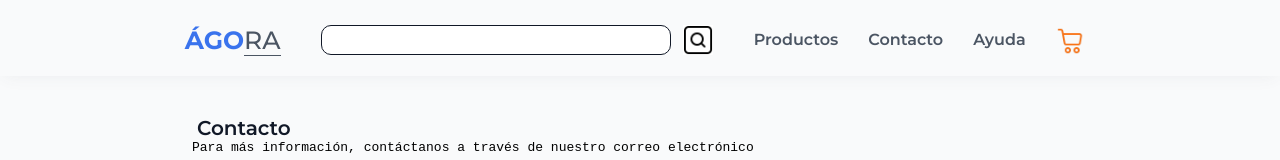
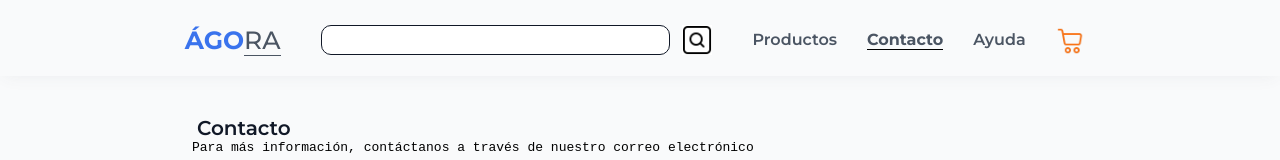
Before and after one commit to LilenAmado/ecommerce_TTech, a React (Vite) app: page /contact in a window 1280 px wide. Shown: the top 160 px of the page. Built offline with nearby package versions, Linux system fonts and the light colour scheme; no server answers.

Commit message:
Active section complete

```diff
--- a/src/components/General/Header/Header.css
+++ b/src/components/General/Header/Header.css
@@ -24,7 +24,7 @@ header > nav > ul > li {
     padding-right: 30px;
 }
 
-header nav ul li a, header nav ul li a:link, header nav ul li a:visited {
+header nav ul li a, header nav ul li a:visited {
     text-decoration: none;
     font-family: var(--font-main);
     color: var(--color-text-secondary);
@@ -32,7 +32,6 @@ header nav ul li a, header nav ul li a:link, header nav ul li a:visited {
     font-size: 16px;
     /* text-transform: uppercase; */
     font-weight: 600;
-
 }
 
 header nav ul li a:hover {
@@ -98,3 +97,8 @@ header > .search-container > input{
     width: 30px;
     cursor: pointer;
 }
+
+.active-link{
+    font-weight: bold;
+    border-bottom: 1px solid black;
+}
--- a/src/components/General/Header/Header.jsx
+++ b/src/components/General/Header/Header.jsx
@@ -6,7 +6,7 @@ import search from '../../../assets/search.png'
 import './Header.css'
 
 const Header = () =>{
-  const { isHovered, setIsHovered } = useContext(ProyectContext);
+  const { isHovered, setIsHovered, activeSection} = useContext(ProyectContext);
 
   return (
     <header>
@@ -21,9 +21,24 @@ const Header = () =>{
       </div>
       <nav>
         <ul>
-          <li> <Link to={'products'}>Productos</Link> </li>
-          <li> <Link to={'contact'}>Contacto</Link> </li>
-          <li> <Link to={'help'}>Ayuda</Link> </li>
+          <li>
+            <Link
+              to={'products'}
+              className={activeSection === 'products' ? 'active-link' : ''}
+            > Productos </Link>
+          </li>
+          <li>
+            <Link
+              to={'contact'}
+              className={activeSection === 'contact' ? 'active-link' : ''}
+            > Contacto</Link>
+          </li>
+          <li>
+            <Link
+              to={'help'}
+              className={activeSection === 'help' ? 'active-link' : ''}
+            > Ayuda</Link>
+          </li>
           <li onClick={() => setIsHovered(!isHovered)} >
             <Link>
               <img src={shoppingCart} className='shopping-cart'/>
--- a/src/context/ProyectContext.jsx
+++ b/src/context/ProyectContext.jsx
@@ -7,7 +7,7 @@ export const ProyectContextProvider = (props) => {
     const [cart, setCart] = useState([])
     const [isCartEmpty, setIsCartEmpty ] = useState(true)
     const [isHovered, setIsHovered] = useState(false);
-    const [activeSection, setActiveSection] = useState('')
+    const [activeSection, setActiveSection] = useState(undefined)
 
     const value = { cart, setCart, isCartEmpty, setIsCartEmpty, isHovered, setIsHovered, activeSection, setActiveSection}
 
```
